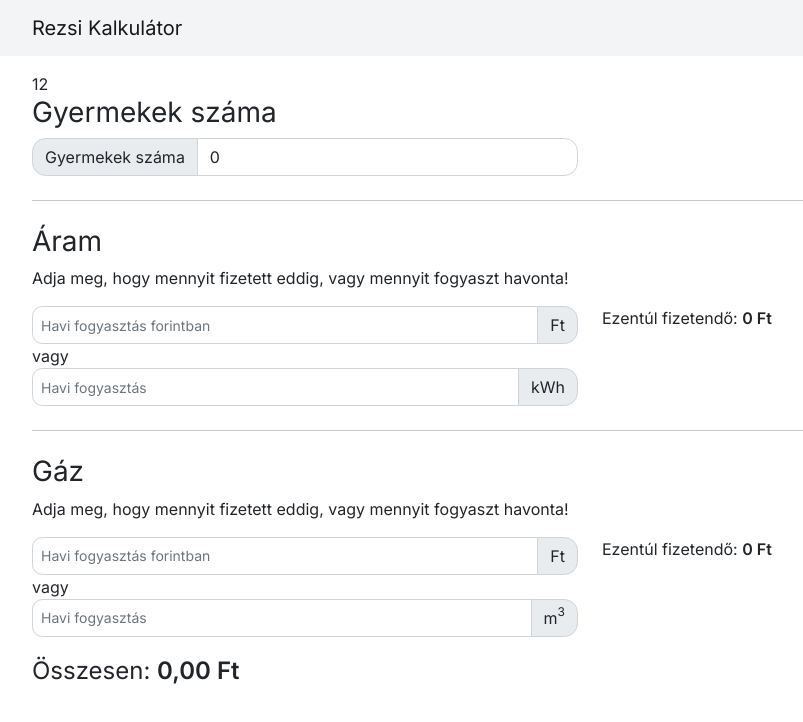
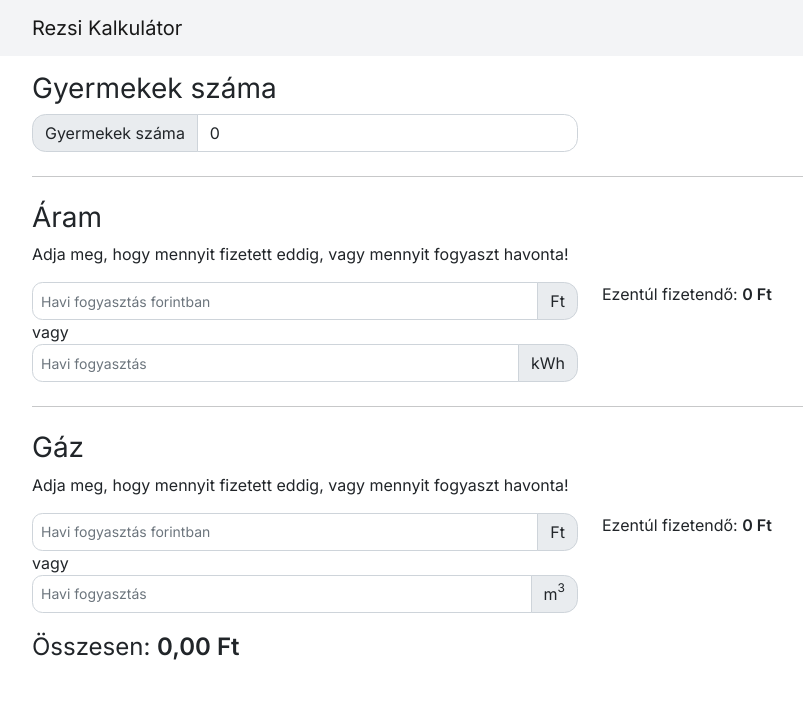
Before and after one commit to detarkende/rezsi-kalkulator, a Next.js app: page / in a window 1280 px wide. Shown: the top 722 px of the page, without its empty margins (50-853 px from the left). Built offline with nearby package versions, Linux system fonts and the light colour scheme.

Commit message:
removed accidental text after <div>

```diff
--- a/pages/index.tsx
+++ b/pages/index.tsx
@@ -11,7 +11,7 @@ const Home: NextPage = () => {
 
 	return (
 		<>
-			<div>12
+			<div>
 				<NagyCsaladosInput setNagyCsaladosKedvezmeny={setNagyCsaladosKedvezmeny} />
 			</div>
 			<hr className="my-4" />
```
